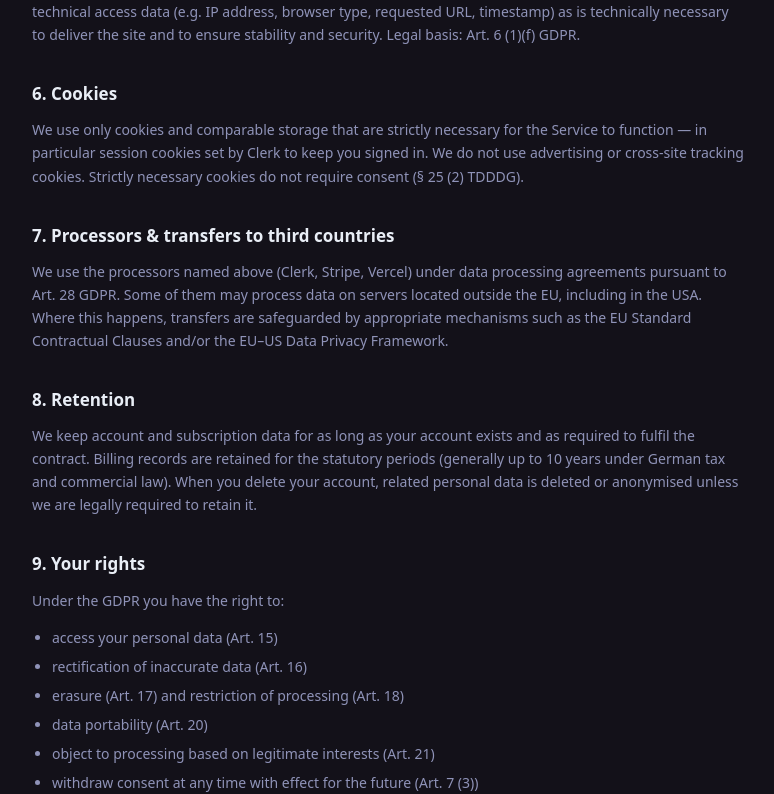
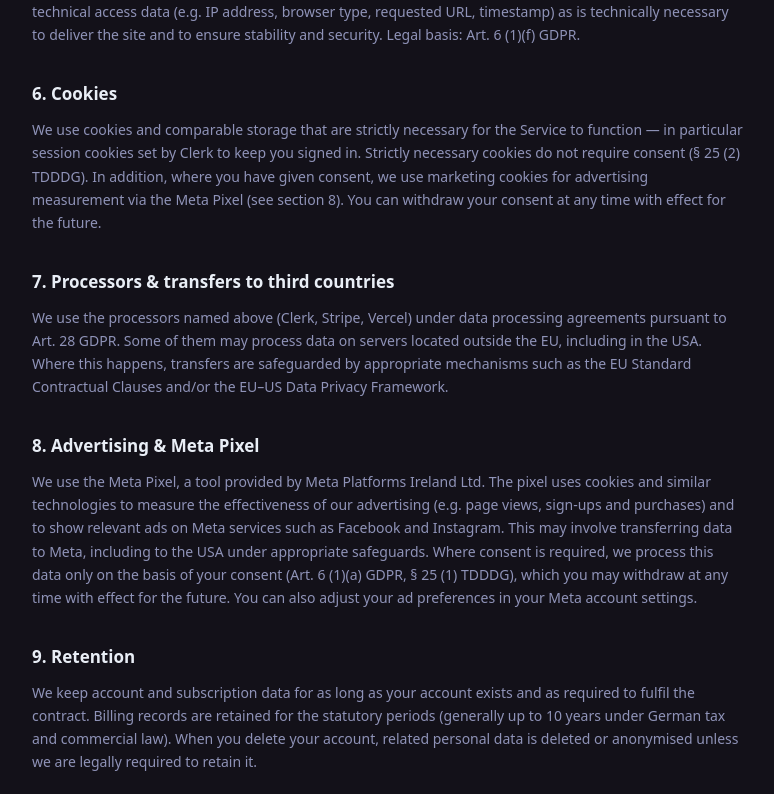
Before and after one commit to voodoobeats/pulse, a Next.js app: page /privacy in a window 1280 px wide. Shown: the part 968-1762 px from the top of the page, without its empty margins (252-1026 px from the left). Built offline with nearby package versions, Linux system fonts and the light colour scheme; no server answers.

Commit message:
Meta Pixel

```diff
--- /dev/null
+++ b/app/MetaPixel.js
@@ -0,0 +1,69 @@
+'use client';
+
+import Script from 'next/script';
+import { Suspense, useEffect, useRef } from 'react';
+import { usePathname, useSearchParams } from 'next/navigation';
+import { useUser } from '@clerk/nextjs';
+import { fbTrack } from './fbpixel';
+
+const PIXEL_ID = '938608509225079';
+
+// Fire PageView on client-side route changes (the base snippet already fires the
+// first one on load, so we skip the initial mount to avoid double-counting).
+function PageViewTracker() {
+  const pathname = usePathname();
+  const searchParams = useSearchParams();
+  const first = useRef(true);
+  useEffect(() => {
+    if (first.current) { first.current = false; return; }
+    fbTrack('PageView');
+  }, [pathname, searchParams]);
+  return null;
+}
+
+// Fire CompleteRegistration once, when a freshly-created user appears.
+function SignupTracker() {
+  const { isSignedIn, user } = useUser();
+  useEffect(() => {
+    if (!isSignedIn || !user) return;
+    try {
+      const createdAt = new Date(user.createdAt).getTime();
+      const isFresh = Date.now() - createdAt < 5 * 60 * 1000; // signed up < 5 min ago
+      const key = 'fb_signup_' + user.id;
+      if (isFresh && !localStorage.getItem(key)) {
+        fbTrack('CompleteRegistration');
+        localStorage.setItem(key, '1');
+      }
+    } catch {}
+  }, [isSignedIn, user?.id]);
+  return null;
+}
+
+export default function MetaPixel() {
+  return (
+    <>
+      <Script id="meta-pixel" strategy="afterInteractive">
+        {`!function(f,b,e,v,n,t,s)
+{if(f.fbq)return;n=f.fbq=function(){n.callMethod?
+n.callMethod.apply(n,arguments):n.queue.push(arguments)};
+if(!f._fbq)f._fbq=n;n.push=n;n.loaded=!0;n.version='2.0';
+n.queue=[];t=b.createElement(e);t.async=!0;
+t.src=v;s=b.getElementsByTagName(e)[0];
+s.parentNode.insertBefore(t,s)}(window, document,'script',
+'https://connect.facebook.net/en_US/fbevents.js');
+fbq('init', '${PIXEL_ID}');
+fbq('track', 'PageView');`}
+      </Script>
+      <noscript>
+        <img
+          height="1" width="1" style={{ display: 'none' }} alt=""
+          src={`https://www.facebook.com/tr?id=${PIXEL_ID}&ev=PageView&noscript=1`}
+        />
+      </noscript>
+      <Suspense fallback={null}>
+        <PageViewTracker />
+      </Suspense>
+      <SignupTracker />
+    </>
+  );
+}
--- a/app/api/checkout/route.js
+++ b/app/api/checkout/route.js
@@ -35,7 +35,7 @@ export async function POST(req) {
       customer_email: email,
       subscription_data: { metadata: { clerkUserId: userId } },
       allow_promotion_codes: true,
-      success_url: `${origin}/pricing?success=1`,
+      success_url: `${origin}/pricing?success=1&plan=${interval}&session_id={CHECKOUT_SESSION_ID}`,
       cancel_url: `${origin}/pricing?canceled=1`,
     });
     return Response.json({ url: session.url });
--- /dev/null
+++ b/app/fbpixel.js
@@ -0,0 +1,14 @@
+// Fires a Meta Pixel event, retrying briefly until the pixel script is ready.
+export function fbTrack(event, params) {
+  if (typeof window === 'undefined') return;
+  let tries = 0;
+  const go = () => {
+    if (window.fbq) {
+      if (params) window.fbq('track', event, params);
+      else window.fbq('track', event);
+      return;
+    }
+    if (tries++ < 20) setTimeout(go, 300);
+  };
+  go();
+}
--- a/app/layout.js
+++ b/app/layout.js
@@ -1,6 +1,7 @@
 import { ClerkProvider } from '@clerk/nextjs';
 import SiteHeader from './SiteHeader';
 import SiteFooter from './SiteFooter';
+import MetaPixel from './MetaPixel';
 import './globals.css';
 
 export const metadata = {
@@ -13,6 +14,7 @@ export default function RootLayout({ children }) {
     <ClerkProvider>
       <html lang="en">
         <body>
+          <MetaPixel />
           <SiteHeader />
           <main className="main">{children}</main>
           <SiteFooter />
--- a/app/privacy/page.js
+++ b/app/privacy/page.js
@@ -55,10 +55,11 @@ export default function PrivacyPage() {
 
       <h2>6. Cookies</h2>
       <p>
-        We use only cookies and comparable storage that are strictly necessary for the Service to
-        function &mdash; in particular session cookies set by Clerk to keep you signed in. We do not
-        use advertising or cross-site tracking cookies. Strictly necessary cookies do not require
-        consent (§ 25 (2) TDDDG).
+        We use cookies and comparable storage that are strictly necessary for the Service to
+        function &mdash; in particular session cookies set by Clerk to keep you signed in. Strictly
+        necessary cookies do not require consent (§ 25 (2) TDDDG). In addition, where you have given
+        consent, we use marketing cookies for advertising measurement via the Meta Pixel (see
+        section 8). You can withdraw your consent at any time with effect for the future.
       </p>
 
       <h2>7. Processors &amp; transfers to third countries</h2>
@@ -70,7 +71,19 @@ export default function PrivacyPage() {
         Framework.
       </p>
 
-      <h2>8. Retention</h2>
+      <h2>8. Advertising &amp; Meta Pixel</h2>
+      <p>
+        We use the Meta Pixel, a tool provided by Meta Platforms Ireland Ltd. The pixel uses
+        cookies and similar technologies to measure the effectiveness of our advertising (e.g.
+        page views, sign-ups and purchases) and to show relevant ads on Meta services such as
+        Facebook and Instagram. This may involve transferring data to Meta, including to the USA
+        under appropriate safeguards. Where consent is required, we process this data only on the
+        basis of your consent (Art. 6 (1)(a) GDPR, § 25 (1) TDDDG), which you may withdraw at any
+        time with effect for the future. You can also adjust your ad preferences in your Meta
+        account settings.
+      </p>
+
+      <h2>9. Retention</h2>
       <p>
         We keep account and subscription data for as long as your account exists and as required to
         fulfil the contract. Billing records are retained for the statutory periods (generally up to
@@ -78,7 +91,7 @@ export default function PrivacyPage() {
         data is deleted or anonymised unless we are legally required to retain it.
       </p>
 
-      <h2>9. Your rights</h2>
+      <h2>10. Your rights</h2>
       <p>Under the GDPR you have the right to:</p>
       <ul>
         <li>access your personal data (Art. 15)</li>
@@ -90,7 +103,7 @@ export default function PrivacyPage() {
       </ul>
       <p>To exercise any of these rights, contact us at the address above.</p>
 
-      <h2>10. Right to complain</h2>
+      <h2>11. Right to complain</h2>
       <p>
         You have the right to lodge a complaint with a supervisory authority. The authority
         responsible for us is the Hamburg Commissioner for Data Protection and Freedom of Information
```
Also changed, not shown: app/pricing/page.js (+15 -2 lines).
